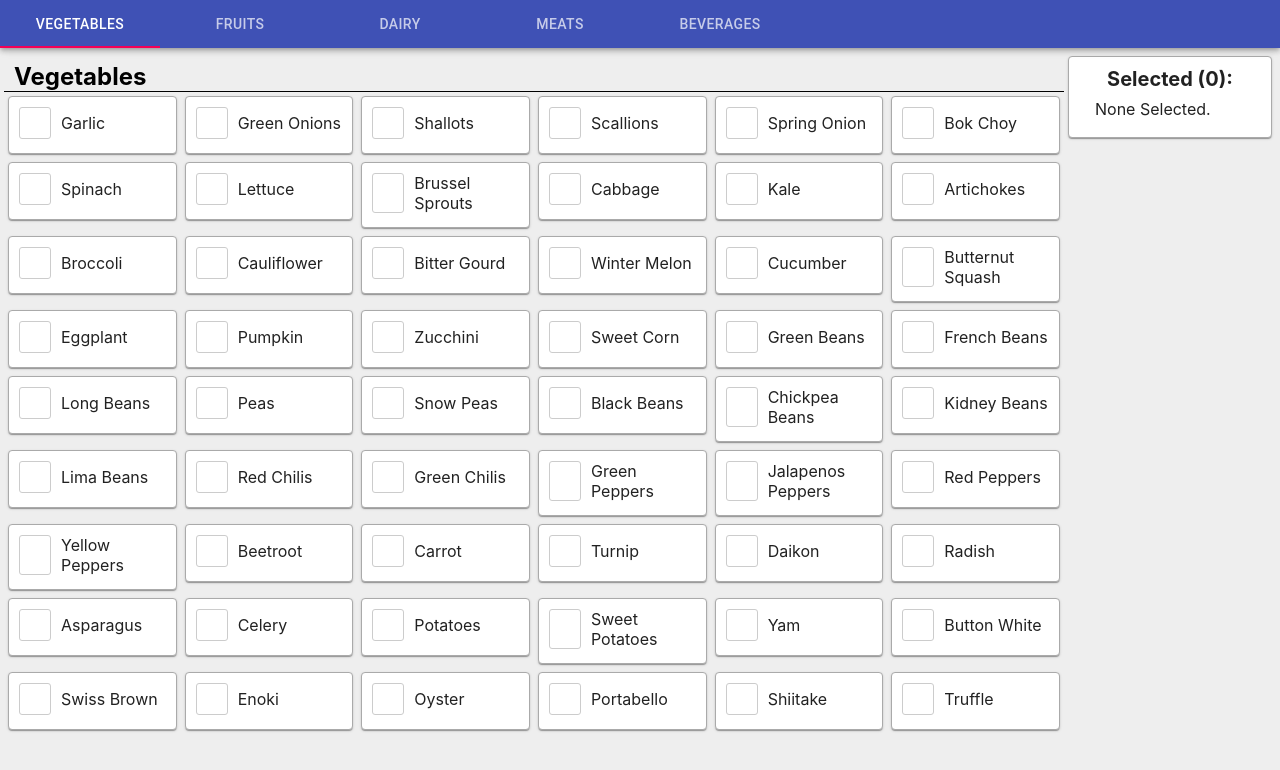
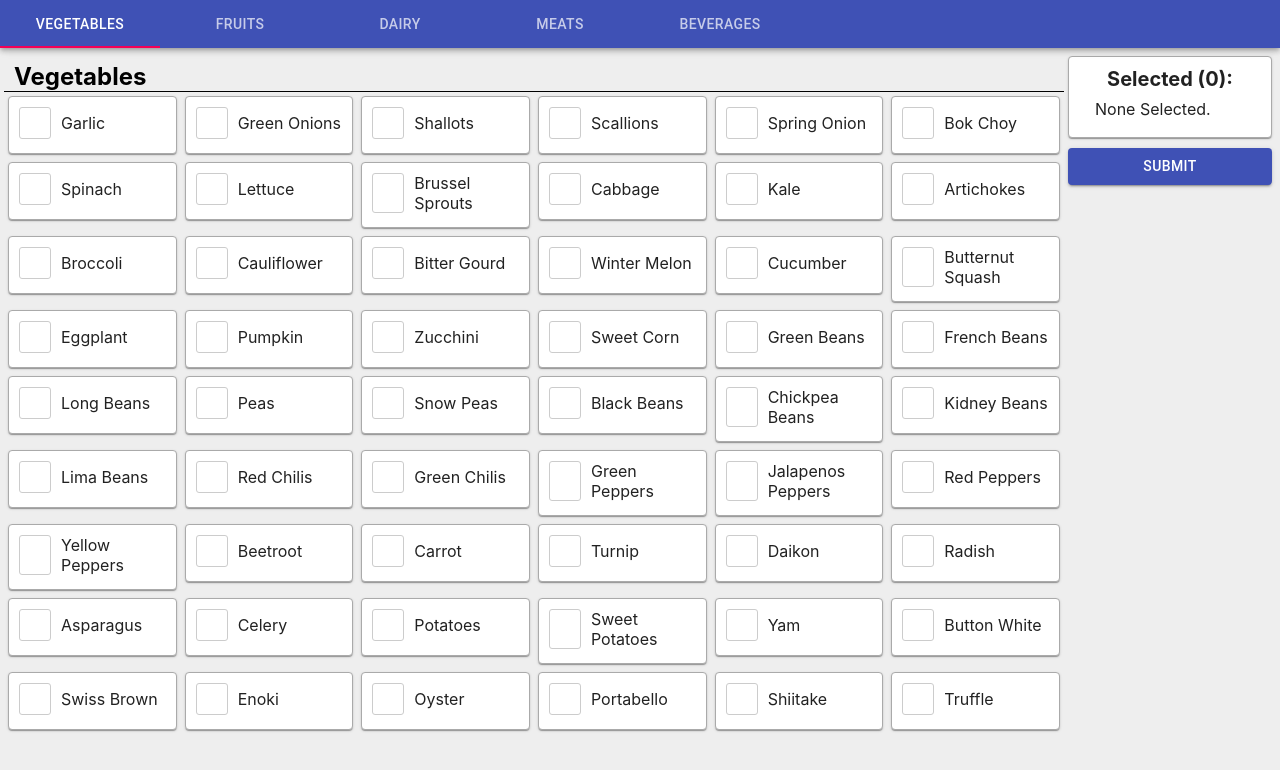
Before and after one commit to teclu/CS4249-MFF, a React (Create React App) app: page /MenuLevel1 in a window 1280 px wide. Shown: the top 770 px of the page. Built offline with nearby package versions, Linux system fonts and the light colour scheme.

Commit message:
chore: add logging component in all menu-levels

```diff
--- a/src/components/Logging.js
+++ b/src/components/Logging.js
@@ -62,6 +62,7 @@ class Logging extends React.Component {
         ingredientsSpecifiedSelected.sort();
         ingredientsSpecifiedNotSelected.sort();
         ingredientsNotSpecifiedSelected.sort();
+        console.log(this.specifiedIngredients)
 
         const formID = "e/1FAIpQLSdG-RITTtCGYcO3LowXhT-9MUYrNtDDvrCNK51fDqtbXJpytQ";
         const data = {
@@ -74,7 +75,7 @@ class Logging extends React.Component {
             "entry.1622141363": this.misclicks, // Total number of Misclicks
             "entry.2000979147": this.idealClicks, // Ideal Clicks to complete the Task
             "entry.1814249455": 100 * (1 - Math.abs(this.totalClicks - this.idealClicks) / this.idealClicks), // Click Efficiency (%)
-            "entry.229369407": (this.specifiedIngredients > 0) ? this.specifiedIngredients.join(', ') : "None", // Ingredients Specified in the Task
+            "entry.229369407": (this.specifiedIngredients.length > 0) ? this.specifiedIngredients.join(', ') : "None", // Ingredients Specified in the Task
             "entry.585530140": (this.props.selectedList.length > 0) ? this.props.selectedList.join(', ') : "None", // Ingredients Selected and Submitted
             "entry.2093943323": (ingredientsSpecifiedSelected.length > 0) ? ingredientsSpecifiedSelected.join(', ') : "None", // Ingredients Specified that were selected.
             "entry.108927114": (ingredientsSpecifiedNotSelected.length > 0) ? ingredientsSpecifiedNotSelected.join(', ') : "None",
--- a/src/components/menu_levels/MenuLevel1.js
+++ b/src/components/menu_levels/MenuLevel1.js
@@ -1,10 +1,12 @@
 import React from 'react';
+import queryString from 'query-string'
 import AppBar from '@material-ui/core/AppBar';
 import Box from '@material-ui/core/Box';
 import Grid from '@material-ui/core/Grid';
 import Tab from '@material-ui/core/Tab';
 import Tabs from '@material-ui/core/Tabs';
 import Ingredient from '../Ingredient';
+import Logging from '../Logging.js';
 import SelectedList from '../SelectedList.js';
 
 class MenuLevel1 extends React.Component {
@@ -13,6 +15,19 @@ class MenuLevel1 extends React.Component {
         this.state = {
             category: "Vegetables"
         };
+
+        /*
+         * Extract out the query string parameters.
+         * Type in: http://localhost:3000/MenuLevel0?Arrangement=Alphabetical&Categories=Low_A&mTurkWorkerID=ABC
+         * Expected: Alphabetical, Low_A, ABC
+         */
+        const queryStringParameters = queryString.parse(this.props.location.search);
+        if (Object.entries(queryStringParameters).length !== 0) {
+            this.arrangement = queryStringParameters.Arrangement;
+            this.categories = queryStringParameters.Categories;
+            this.mTurkWorkerID = queryStringParameters.mTurkWorkerID;
+        }
+
         this.handleChangeCategoryTab = this.handleChangeCategoryTab.bind(this);
     }
 
@@ -75,6 +90,7 @@ class MenuLevel1 extends React.Component {
                     </Grid>
                     <Grid item xs={2}>
                         <SelectedList selectedList={this.props.selectedList} />
+                        <Logging mTurkWorkerID={this.mTurkWorkerID} selectedList={this.props.selectedList} menuLevel={1} arrangement={this.arrangement} categories={this.categories} />
                     </Grid>
                 </Grid>
             </Box>
--- a/src/components/menu_levels/MenuLevel2.js
+++ b/src/components/menu_levels/MenuLevel2.js
@@ -1,11 +1,13 @@
 import React from 'react';
-import Ingredient from '../Ingredient.js';
-import SelectedList from '../SelectedList.js';
+import queryString from 'query-string'
 import AppBar from '@material-ui/core/AppBar';
 import Box from '@material-ui/core/Box';
 import Grid from '@material-ui/core/Grid'
 import Tab from '@material-ui/core/Tab';
 import Tabs from '@material-ui/core/Tabs';
+import Ingredient from '../Ingredient.js';
+import Logging from '../Logging.js';
+import SelectedList from '../SelectedList.js';
 
 class MenuLevel2 extends React.Component {
     constructor(props) {
@@ -14,6 +16,19 @@ class MenuLevel2 extends React.Component {
             category: "Vegetables",
             subcategory: false
         };
+
+        /*
+         * Extract out the query string parameters.
+         * Type in: http://localhost:3000/MenuLevel0?Arrangement=Alphabetical&Categories=Low_A&mTurkWorkerID=ABC
+         * Expected: Alphabetical, Low_A, ABC
+         */
+        const queryStringParameters = queryString.parse(this.props.location.search);
+        if (Object.entries(queryStringParameters).length !== 0) {
+            this.arrangement = queryStringParameters.Arrangement;
+            this.categories = queryStringParameters.Categories;
+            this.mTurkWorkerID = queryStringParameters.mTurkWorkerID;
+        }
+
         this.handleChangeCategoryTab = this.handleChangeCategoryTab.bind(this);
         this.handleChangeSubcategoryTab = this.handleChangeSubcategoryTab.bind(this);
     }
@@ -23,7 +38,8 @@ class MenuLevel2 extends React.Component {
      */
     handleChangeCategoryTab(event, newCategory) {
         this.setState(state => {
-          return {category: newCategory,
+            return {
+                category: newCategory,
                 subcategory: false
             }
         });
@@ -86,12 +102,12 @@ class MenuLevel2 extends React.Component {
             componentsInCategoryToRender.push(
                 <div className="CategoryTab" key={categoryIndex} value={category} index={category} hidden={this.state.category !== category}>
                     <Grid container spacing={1}>
-                      <Grid item xs ={3}>
+                        <Grid item xs={3}>
                             <Tabs orientation="vertical" value={this.state.subcategory} onChange={this.handleChangeSubcategoryTab}>
                                 {subcategoryTabLabelsToRender}
                             </Tabs>
                         </Grid>
-                      <Grid item xs ={9}>
+                        <Grid item xs={9}>
                             {componentsInSubcategoryToRender}
                         </Grid>
                     </Grid>
@@ -114,6 +130,7 @@ class MenuLevel2 extends React.Component {
                     </Grid>
                     <Grid item xs={2}>
                         <SelectedList selectedList={this.props.selectedList} />
+                        <Logging mTurkWorkerID={this.mTurkWorkerID} selectedList={this.props.selectedList} menuLevel={2} arrangement={this.arrangement} categories={this.categories} />
                     </Grid>
                 </Grid>
             </Box>
```
Lines whose indentation alone changed are shown as unchanged.
